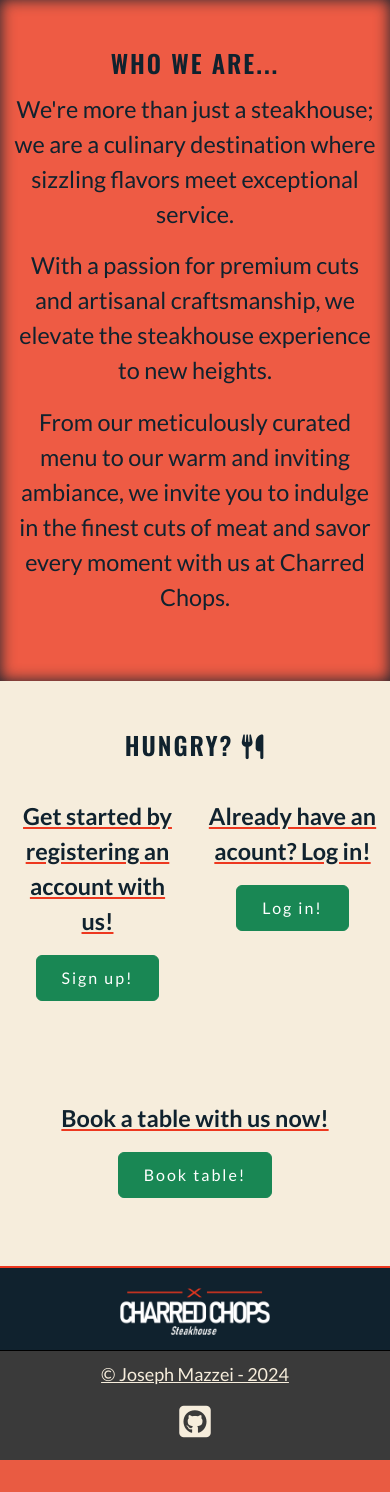
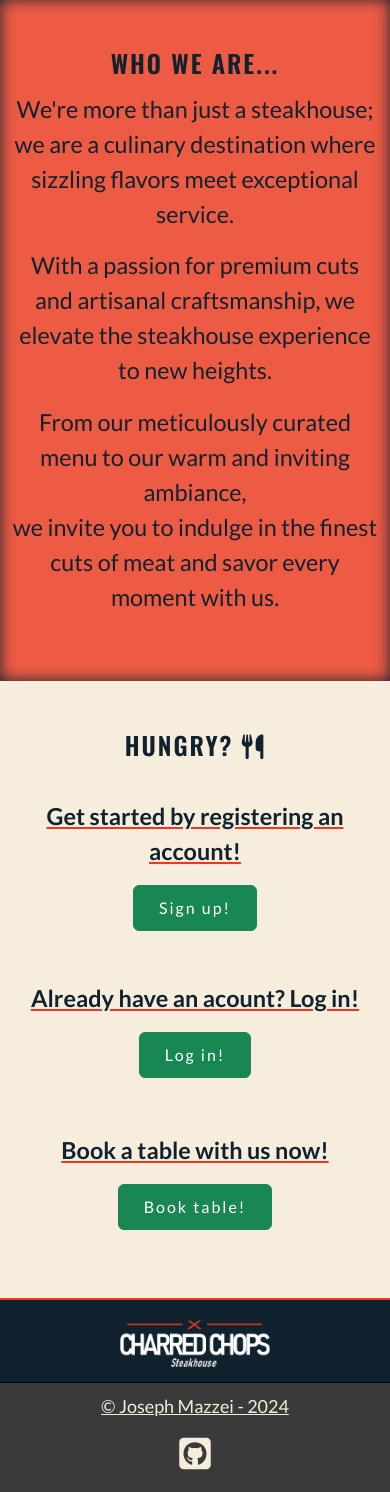
Before and after one commit to jomazzei/charredchops, a Django app: page / in a window 390 px wide. Shown: the part 690-2182 px from the top of the page. Before the commit the page ends 2150 px from the top, so only its background shows below. Run offline with Django 4.2, Linux system fonts and the light colour scheme; some libraries are stand-ins or nearby versions.

Commit message:
Home page done and responsive, home and base validated

```diff
--- a/generalpages/templates/generalpages/home.html
+++ b/generalpages/templates/generalpages/home.html
@@ -36,9 +36,9 @@
                 </p>
                 <p>
                     From our meticulously curated menu to our warm and inviting
-                    ambiance,
+                    ambiance,<br>
                     we invite you
-                    to indulge in the finest cuts of meat and savor every moment with us at Charred Chops.
+                    to indulge in the finest cuts of meat and savor every moment with us.
                 </p>
             </div>
         </div>
@@ -57,16 +57,16 @@
         </div>
 
         <div class="row">
-            <div class="col-6 text-center">
+            <div class="col-md-6 text-center">
                 <div class="action-call">
                     <p>
-                        <strong>Get started by registering an account with us!</strong>
+                        <strong>Get started by registering an account!</strong>
                     </p>
                     <a href="{% url 'account_signup' %}" class="btn btn-success">Sign up!</a>
                 </div>
             </div>
 
-            <div class="col-6 text-center">
+            <div class="col-md-6 text-center">
                 <div class="action-call">
                     <p>
                         <strong>Already have an acount? Log in!</strong>
--- a/static/css/style.css
+++ b/static/css/style.css
@@ -367,6 +367,16 @@ footer a {
     }
 }
 
+@media screen and (max-width:768px) {
+    #action-call-book {
+        margin-top: 35px;
+    }
+
+    .action-call {
+        margin-bottom: 20px;
+    }
+}
+
 @media screen and (max-width:991px) {
     .separator {
         display: none;
```
